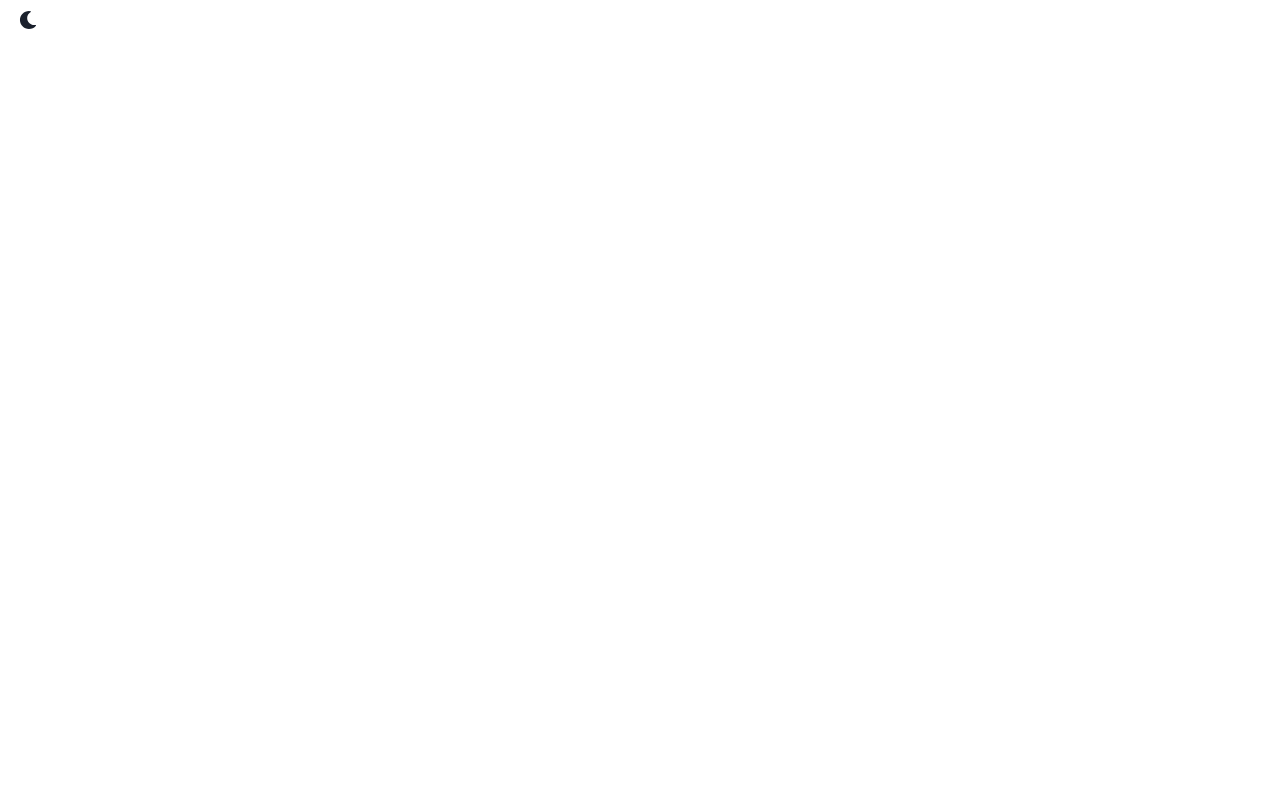
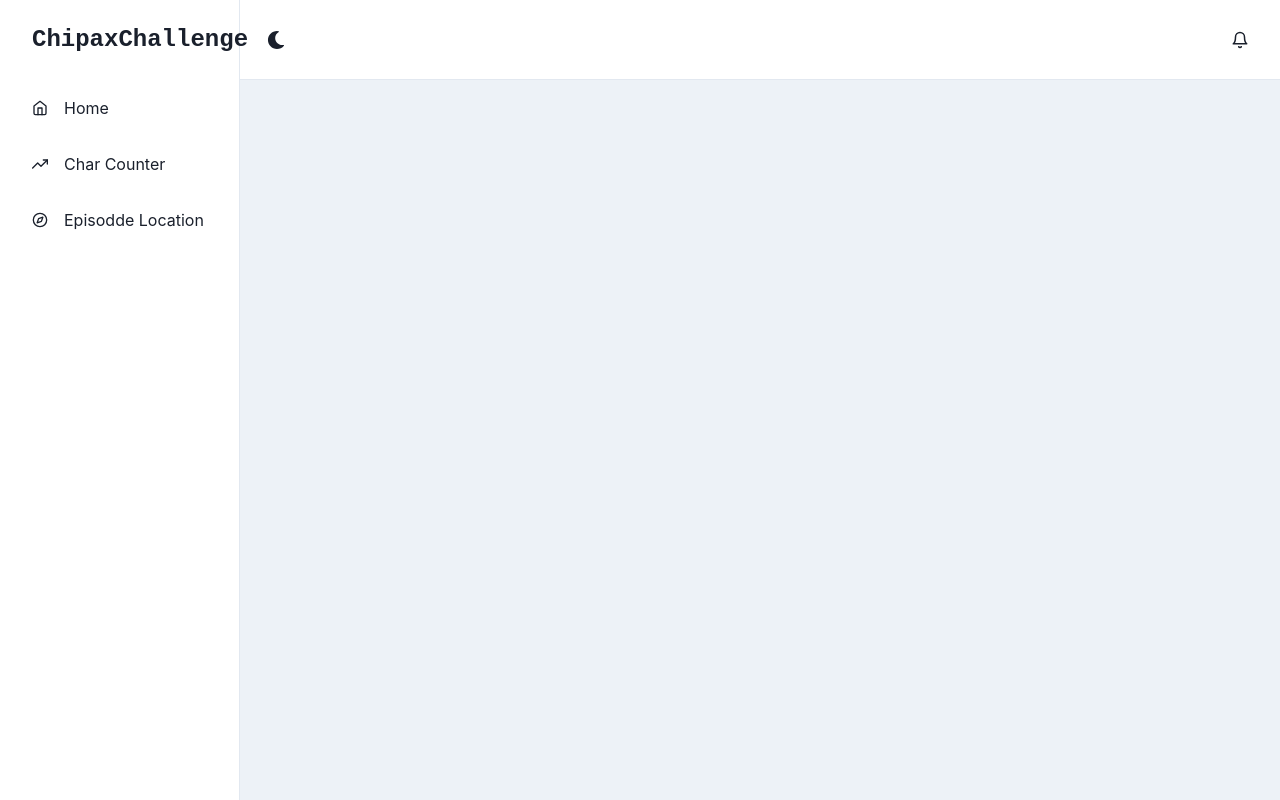
Before and after one commit to nahuoo/chipaxchallenge, a React (Create React App) app: page / in a window 1280 px wide. Built offline with nearby package versions, Linux system fonts and the light colour scheme.

Commit message:
feat: Navbar, NavItems

```diff
--- a/src/App.js
+++ b/src/App.js
@@ -2,12 +2,14 @@ import {
   ChakraProvider,
   theme,
 } from '@chakra-ui/react';
-import { ColorModeSwitcher } from './ColorModeSwitcher';
+
+import { Navbar } from './components/Navbar';
 
 function App() {
   return (
     <ChakraProvider theme={theme}>
-      <ColorModeSwitcher justifySelf="flex-end" />
+      <Navbar />
+
     </ChakraProvider>
   );
 }
--- /dev/null
+++ b/src/components/NavItem.js
@@ -0,0 +1,36 @@
+import {
+  Flex,
+  Icon,
+  Link,
+} from '@chakra-ui/react'
+
+export const NavItem = ({ icon, children, route }) => {
+  return (
+    <Link href={route} style={{ textDecoration: 'none' }}>
+      <Flex
+        align="center"
+        p="4"
+        mx="4"
+        borderRadius="lg"
+        role="group"
+        cursor="pointer"
+        _hover={{
+          bg: 'cyan.400',
+          color: 'white',
+        }}
+      >
+        {icon && (
+          <Icon
+            mr="4"
+            fontSize="16"
+            _groupHover={{
+              color: 'white',
+            }}
+            as={icon}
+          />
+        )}
+        {children}
+      </Flex>
+    </Link>
+  )
+}
--- /dev/null
+++ b/src/components/Navbar.js
@@ -0,0 +1,114 @@
+import {
+  IconButton,
+  Box,
+  CloseButton,
+  Flex,
+  HStack,
+  useColorModeValue,
+  Drawer,
+  DrawerContent,
+  Text,
+  useDisclosure,
+} from '@chakra-ui/react'
+import {
+  FiHome,
+  FiTrendingUp,
+  FiCompass,
+  FiMenu,
+  FiBell,
+} from 'react-icons/fi'
+import { ColorModeSwitcher } from '../ColorModeSwitcher'
+import { NavItem } from './NavItem'
+
+export const Navbar = () => {
+  const { isOpen, onOpen, onClose } = useDisclosure()
+  return (
+    <Box minH="100vh" bg={useColorModeValue('gray.100', 'gray.900')}>
+      <SidebarContent
+        onClose={() => onClose}
+        display={{ base: 'none', md: 'block' }}
+      />
+
+      <Drawer
+        autoFocus={false}
+        isOpen={isOpen}
+        placement="left"
+        onClose={onClose}
+        returnFocusOnClose={false}
+        onOverlayClick={onClose}
+        size="full"
+      >
+        <DrawerContent>
+          <SidebarContent onClose={onClose} />
+        </DrawerContent>
+      </Drawer>
+      <MobileNav onOpen={onOpen} />
+    </Box>
+  )
+}
+
+const SidebarContent = ({ onClose, ...rest }) => {
+  return (
+    <Box
+      transition="5s ease"
+      bg={useColorModeValue('white', 'gray.900')}
+      borderRight="1px"
+      borderRightColor={useColorModeValue('gray.200', 'gray.700')}
+      w={{ base: 'full', md: 60 }}
+      pos="fixed"
+      h="full"
+      {...rest}
+    >
+      <Flex h="20" alignItems="center" mx="8" justifyContent="space-between">
+        <Text fontSize="2xl" fontFamily="monospace" fontWeight="bold">
+          ChipaxChallenge
+        </Text>
+      <ColorModeSwitcher />
+        <CloseButton display={{ base: 'flex', md: 'none' }} onClick={onClose} />
+      </Flex>
+      <NavItem icon={FiHome}>Home</NavItem>
+      <NavItem icon={FiTrendingUp}>Char Counter</NavItem>
+      <NavItem icon={FiCompass}>Episodde Location</NavItem>
+    </Box>
+  )
+}
+
+const MobileNav = ({ onOpen, ...rest }) => {
+  return (
+    <Flex
+      ml={{ base: 0, md: 60 }}
+      px={{ base: 4, md: 4 }}
+      height="20"
+      alignItems="center"
+      bg={useColorModeValue('white', 'gray.900')}
+      borderBottomWidth="1px"
+      borderBottomColor={useColorModeValue('gray.200', 'gray.700')}
+      justifyContent={{ base: 'space-between', md: 'flex-end' }}
+      {...rest}
+    >
+      <IconButton
+        display={{ base: 'flex', md: 'none' }}
+        onClick={onOpen}
+        variant="outline"
+        aria-label="open menu"
+        icon={<FiMenu />}
+      />
+      <Text
+        display={{ base: 'flex', md: 'none' }}
+        fontSize="2xl"
+        fontFamily="monospace"
+        fontWeight="bold"
+      >
+        ChipaxChallenge
+      </Text>
+      <HStack spacing={{ base: '0', md: '6' }}>
+        <IconButton
+          size="lg"
+          variant="ghost"
+          aria-label="open menu"
+          icon={<FiBell />}
+        />
+      </HStack>
+    </Flex>
+  )
+}
```
Also changed, not shown: src/components/NavbarData.js (added, +67 -0 lines).
